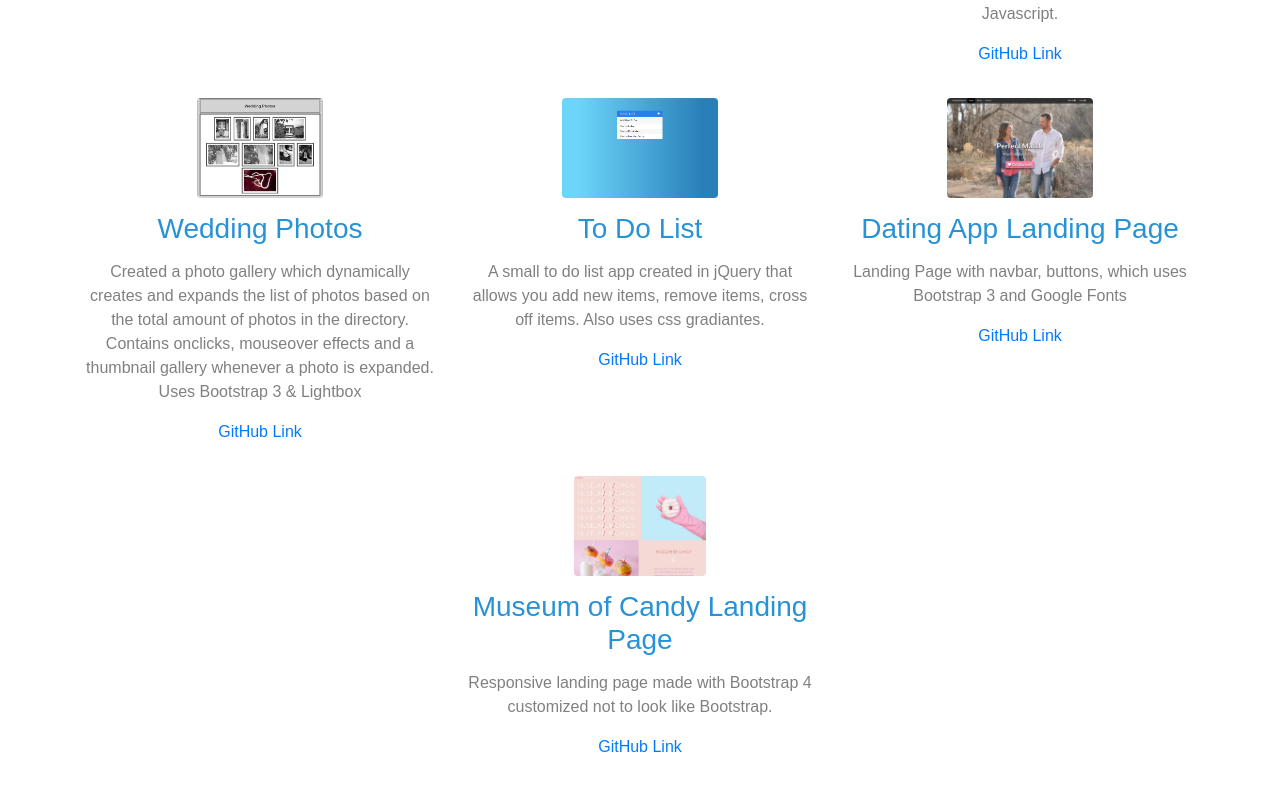
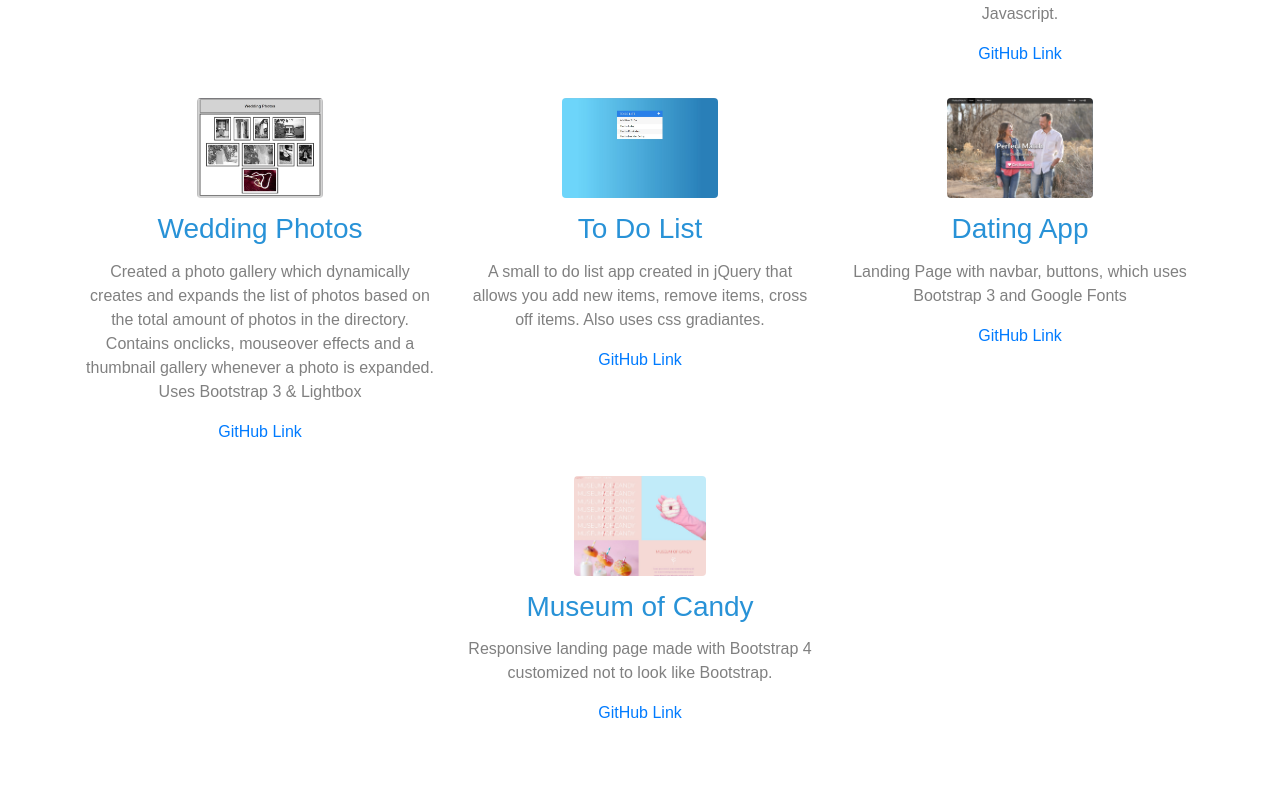
Before and after one commit to Aaron-Waguespack/resumelandingpage, a React (Create React App) app: page /projects in a window 1280 px wide. Shown: the part 777-1568 px from the top of the page. After the commit the page ends 1534 px from the top, so only its background shows below. Built offline with nearby package versions, Linux system fonts and the light colour scheme.

Commit message:
fixed pic name

```diff
--- a/src/components/projectlist.js
+++ b/src/components/projectlist.js
@@ -17,7 +17,7 @@ gitlink: "https://github.com/Aaron-Waguespack/YelpCamp"
 },
 {
 id: 3,
-image:"assets/robofriends.jpg",
+image:"assets/RoboFriends.jpg",
 name: "RoboFriends",
 desc: "Using React this app dynamically creates cards for each robot from a url list. From there the search box removes unrelated cards on the click of each letter. Created with React, React-Dom and tachyons.",
 link: "https://robofriends-aw.herokuapp.com",
@@ -66,7 +66,7 @@ gitlink: "project 4 git link"
 {
 id: 9,
 image:"assets/datingapp.jpg",
-name: "Dating App Landing Page",
+name: "Dating App",
 desc: "Landing Page with navbar, buttons, which uses Bootstrap 3 and Google Fonts",
 link: "https://robofriends-aw.herokuapp.com",
 gitlink: "project 3 git link"
@@ -74,7 +74,7 @@ gitlink: "project 3 git link"
 {
 id: 10,
 image:"assets/museumofcandy.jpg",
-name: "Museum of Candy Landing Page",
+name: "Museum of Candy",
 desc: "Responsive landing page made with Bootstrap 4 customized not to look like Bootstrap.",
 link: "https://patatapclone-aw.herokuapp.com/",
 gitlink: "project 4 git link"
```
